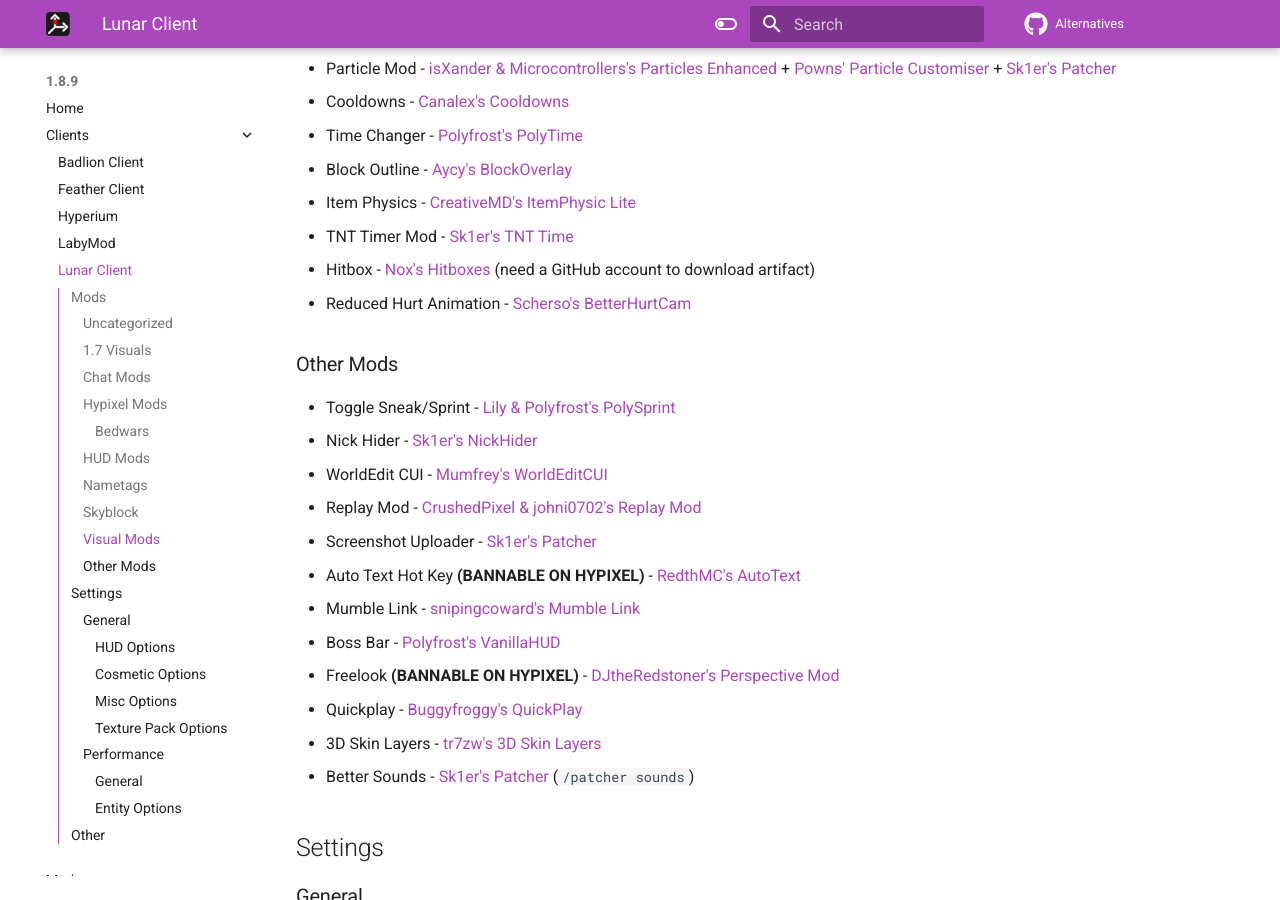
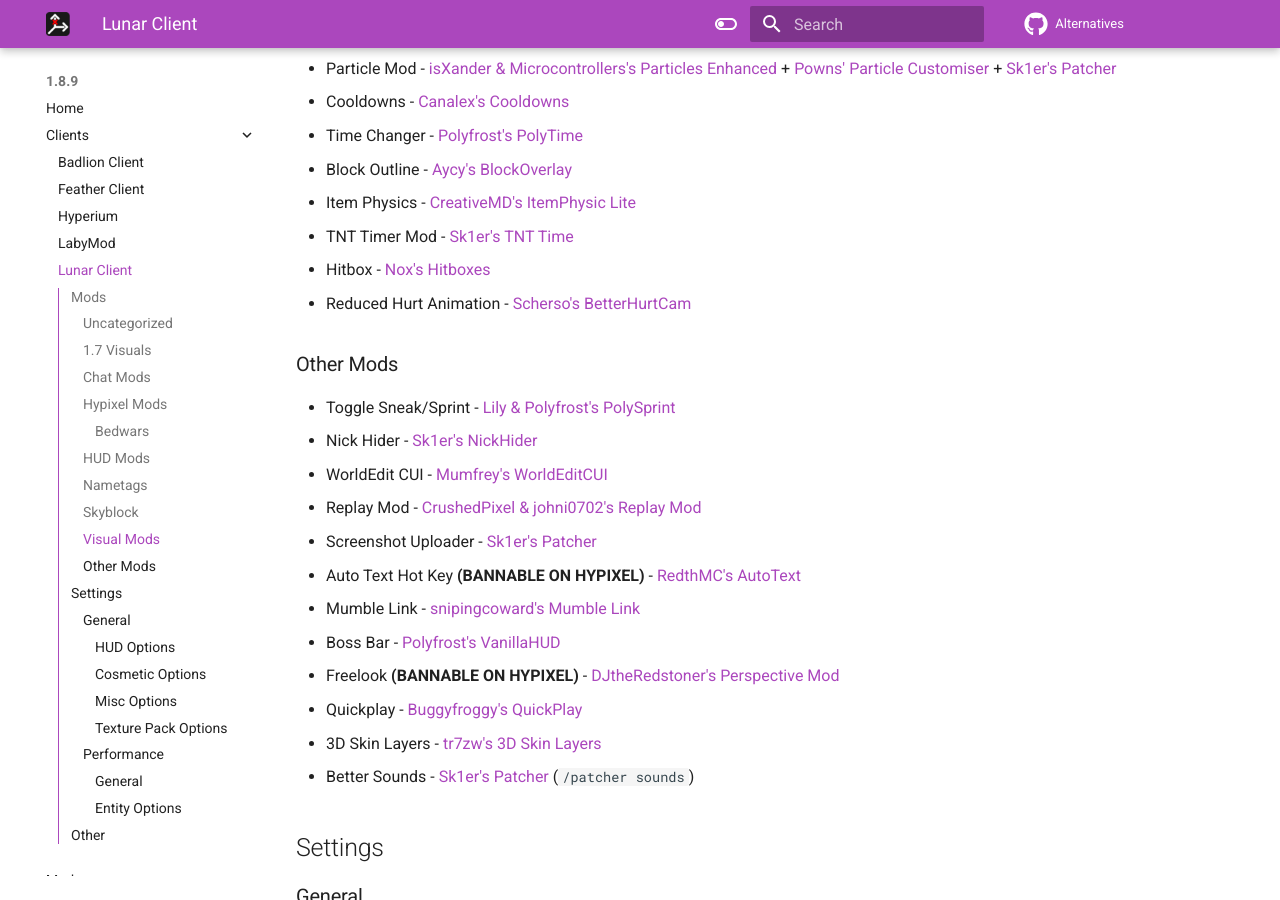
Before and after one commit to MicrocontrollersDev/Alternatives, an MkDocs documentation site: the page built from docs/1.8.9/lunar_client.md, in a window 1280 px wide and 900 px high, scrolled down 3731 px. Built offline with MkDocs 1.6.1 and Material for MkDocs 9.7.7, drawn with Linux system fonts in a browser that asks for light colours; comment, search, counter and statistics services are not loaded.

Commit message:
fix stupid nox stuff

```diff
--- a/docs/1.8.9/lunar_client.md
+++ b/docs/1.8.9/lunar_client.md
@@ -122,7 +122,7 @@
 * Block Outline - [Aycy's BlockOverlay](https://skyclient-files.pages.dev/Block_Overlay_4.0.3.jar)
 * Item Physics - [CreativeMD's ItemPhysic Lite](https://www.curseforge.com/minecraft/mc-mods/itemphysic-lite/files?version=1.8.9)
 * TNT Timer Mod - [Sk1er's TNT Time](https://sk1er.club/mods/tnttime)
-* Hitbox - [Nox's Hitboxes](https://cdn.discordapp.com/attachments/1009757412921708604/1133170184337764372/hitboxes-1.8.9-forge-1.0.0.jar) (need a GitHub account to download artifact)
+* Hitbox - [Nox's Hitboxes](https://cdn.discordapp.com/attachments/1009757412921708604/1133170184337764372/hitboxes-1.8.9-forge-1.0.0.jar)
 * Reduced Hurt Animation - [Scherso's BetterHurtCam](https://github.com/Scherso/BetterHurtCam/releases/latest)
 
 ### Other Mods
```
Also changed, not shown: docs/1.8.9/labymod.md (+1 -1 lines).
